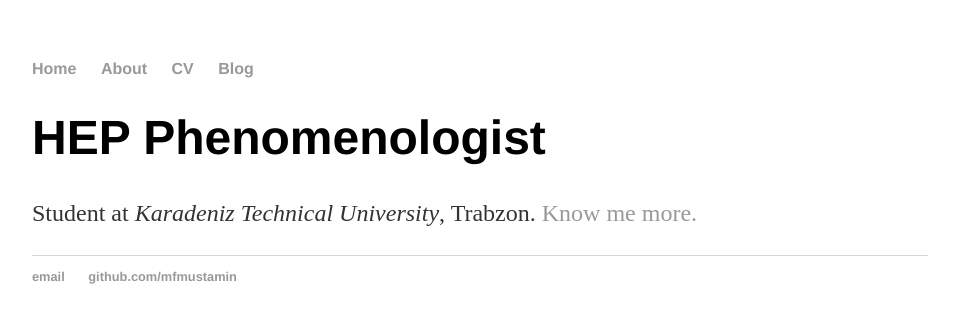
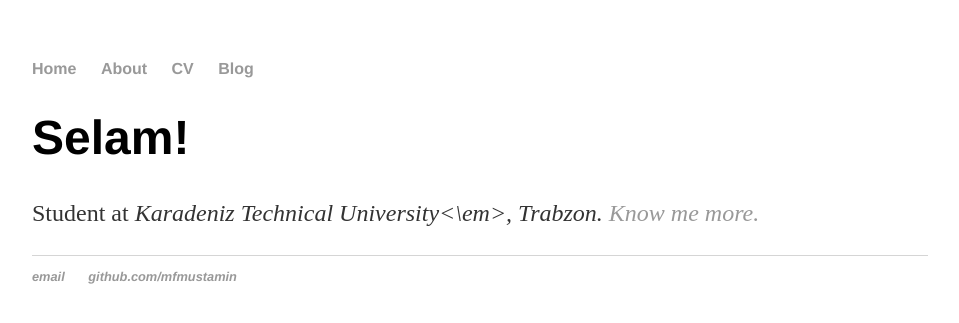
Before and after one commit to mfmustamin/mfmustamin.github.io, a Jekyll site: the page built from index.html, in a window 1280 px wide. Shown: the top 323 px of the page, without its empty margins (160-1119 px from the left). Built offline with Jekyll 4.4.1, drawn with Linux system fonts in a browser that asks for light colours.

Commit message:
Update index.html

```diff
--- a/index.html
+++ b/index.html
@@ -1,30 +1,8 @@
-<!DOCTYPE html>
-<html>
-	<head>
-		<title>MF Mustamin</title>
-		<!-- link to main stylesheet -->
-		<link rel="stylesheet" type="text/css" href="/css/main.css">
-	</head>
-	<body>
-		<nav>
-    		<ul>
-        		<li><a href="/">Home</a></li>
-	        	<li><a href="/about">About</a></li>
-        		<li><a href="/cv">CV</a></li>
-        		<li><a href="/blog">Blog</a></li>
-    		</ul>
-		</nav>
-		<div class="container">
-    		<div class="blurb">
-        		<h1>HEP Phenomenologist</h1>
-				<p>Student at <em>Karadeniz Technical University</em>, Trabzon. <a href="/about">Know me more.</a></p>
-    		</div><!-- /.blurb -->
-		</div><!-- /.container -->
-		<footer>
-    		<ul>
-        		<li><a href="mailto:mfmustamin@gmail.com">email</a></li>
-        		<li><a href="https://github.com/mfmustamin">github.com/mfmustamin</a></li>
-			</ul>
-		</footer>
-	</body>
-</html>
+---
+layout: default
+title: Particle Phenomenologist
+---
+<div class="blurb">
+	<h1>Selam!</h1>
+	<p>Student at <em>Karadeniz Technical University<\em>, Trabzon. <a href="/about">Know me more.</a></p>
+</div><!-- /.blurb -->
```
